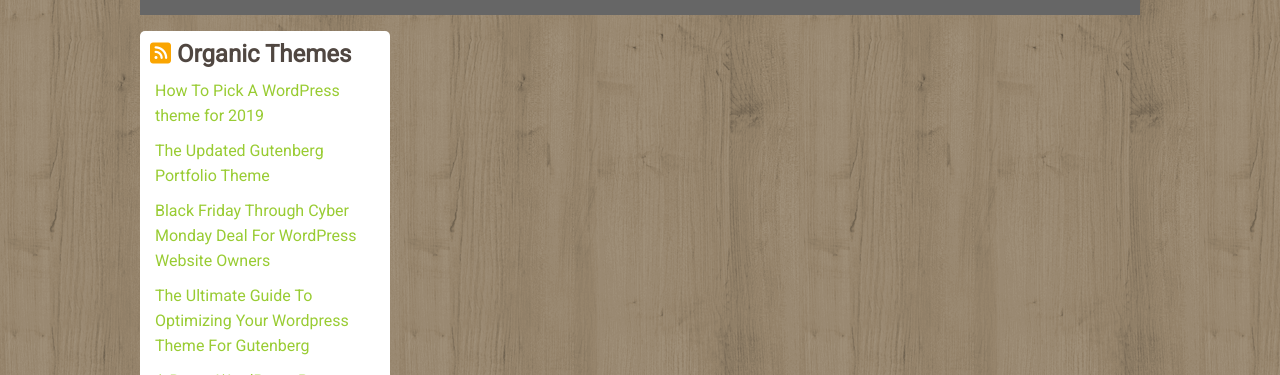
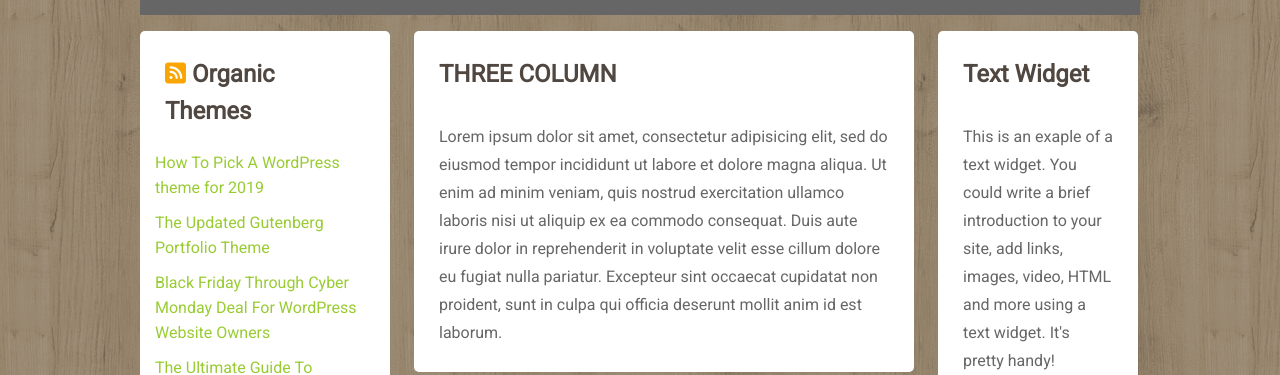
Before and after one commit to marco-de-clara/htmlcss-struttura-wp, a plain HTML site: page index.html in a window 1280 px wide. Shown: the part 425-800 px from the top of the page. Drawn offline with Linux system fonts and the light colour scheme.

Commit message:
Added post and first widget

```diff
--- a/index.html
+++ b/index.html
@@ -78,16 +78,37 @@
                 <!-- END #sidebar -->
                 <!-- BEGIN .post -->
                 <article class="post">
-
+                    <div class="box">
+                        <div class="text">
+                            <h2>
+                                THREE COLUMN
+                            </h2>
+                            <p>
+                                Lorem ipsum dolor sit amet, consectetur adipisicing elit, sed do eiusmod tempor incididunt ut labore et dolore magna aliqua. Ut enim ad minim veniam, quis nostrud exercitation ullamco laboris nisi ut aliquip ex ea commodo consequat. Duis aute irure dolor in reprehenderit in voluptate velit esse cillum dolore eu fugiat nulla pariatur. Excepteur sint occaecat cupidatat non proident, sunt in culpa qui officia deserunt mollit anim id est laborum.
+                            </p>
+                        </div>
+                    </div>
                 </article>
                 <!-- END .post -->
                 <!-- BEGIN .widget -->
                 <aside class="widget">
-
+                    <!-- BEGIN .box -->
+                    <div class="box">
+                        <!-- BEGIN .text -->
+                        <div class="text">
+                            <h2>
+                                Text Widget
+                            </h2>
+                            <p>
+                                This is an exaple of a text widget. You could write a brief introduction to your site, add links, images, video, HTML and more using a text widget. It's pretty handy!
+                            </p>
+                        </div>
+                        <!-- END .text -->
+                    </div>
+                    <!-- END .box -->
                 </aside>
                 <!-- END .widget -->
             </main>
-            <!-- END .widget -->
             <!-- BEGIN footer -->
             <footer>
             </footer>
--- a/style.css
+++ b/style.css
@@ -15,7 +15,7 @@
 
 #background {
     background-image: url('img/pattern.png');
-    height: 100vh;
+    height: 100%;
 }
 
 header, main {
@@ -32,7 +32,7 @@
     display: inline-block;
 }
 
-#menu li a, .box, h2 {
+#menu li a, .box ul, h2 {
     line-height: 37px;
 }
 
@@ -77,21 +77,26 @@
     clear: both;
 }
 
-#sidebar, #post, #widget {
+#sidebar, .post, .widget {
     float: left;
+    margin: 16px 0px;
 }
 
 #sidebar {
     width: 25%;
+    margin-right: 24px;
 }
 
 .box {
     height: 100%;
     border-radius: 5px;
     background-color: #ffffff;
-    margin: 16px 0px;
-    padding: 5px 10px;
+    padding: 10px 10px;
     text-align: left;
+}
+
+h2, p {
+    padding: 15px;
 }
 
 h2 {
@@ -117,6 +122,15 @@
     text-decoration: none;
 }
 
-#post {
-    width: 40%;
+.post {
+    width: 50%;
+    margin-right: 24px;
 }
+
+.box p {
+    line-height: 28px;
+}
+
+.widget {
+    width: 20%;
+}
```
